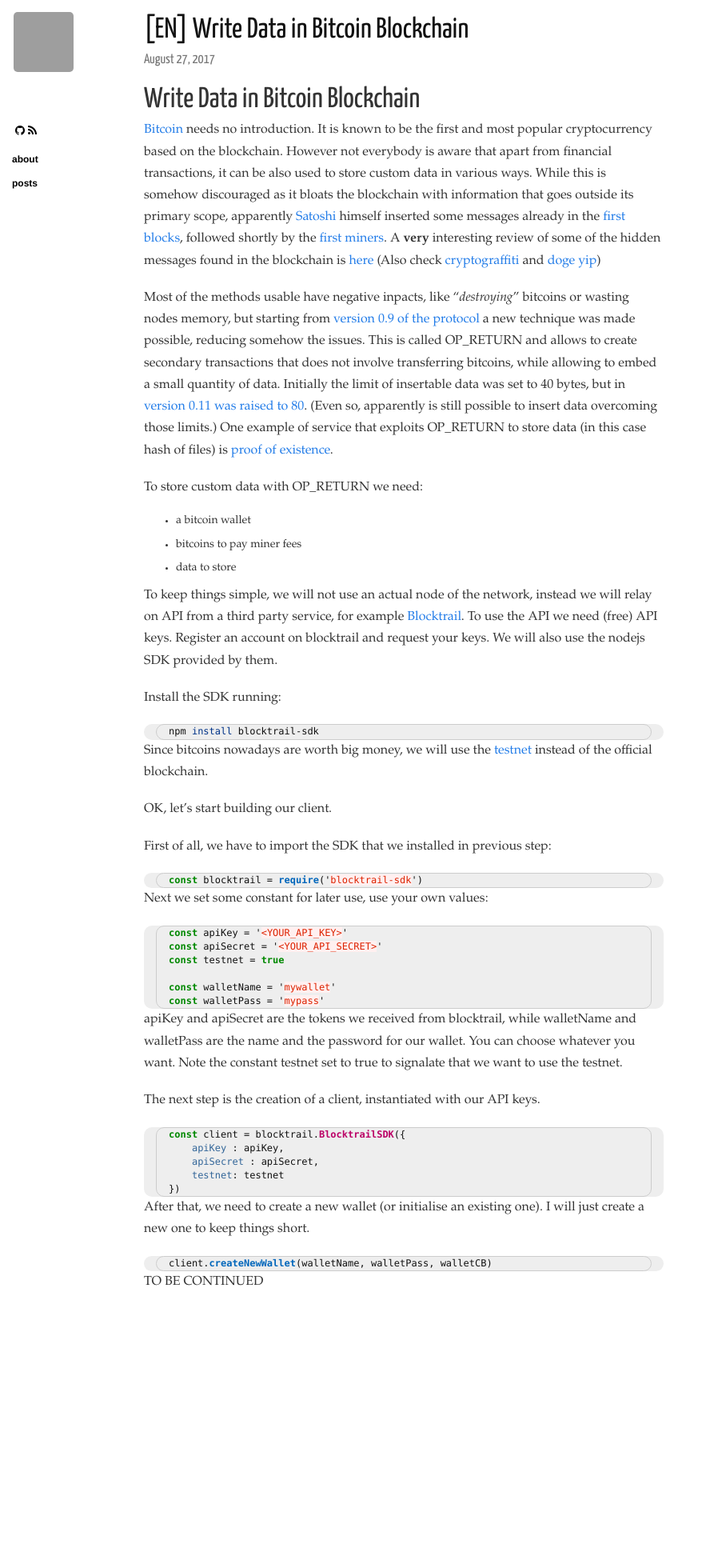
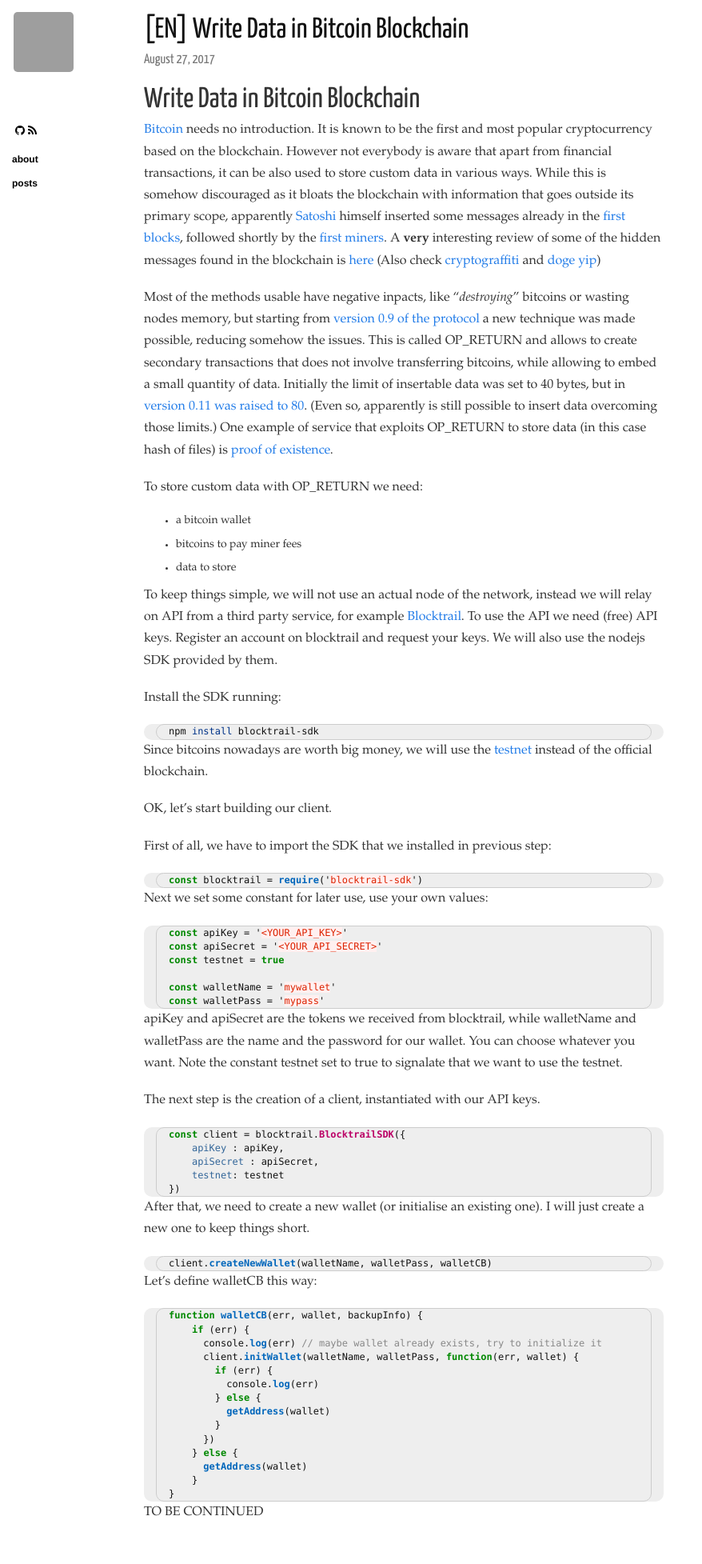
Before and after one commit to fbertone/blog.fbertone.it, a Jekyll site: the page built from _posts/2017-08-27-write-data-in-bitcoin-blockchain.md, in a window 1280 px wide. Shown: the whole page at 80% size, without its empty margins (0-878 px from the left). Built offline with Jekyll 4.4.1, drawn with Linux system fonts in a browser that asks for light colours; nearby versions of some CDN libraries; before the commit the page ends 1666 px from its top, so only the background shows below that; grey boxes are pictures that could not be loaded.

Commit message:
Update 2017-08-27-write-data-in-bitcoin-blockchain.md

````diff
--- a/_posts/2017-08-27-write-data-in-bitcoin-blockchain.md
+++ b/_posts/2017-08-27-write-data-in-bitcoin-blockchain.md
@@ -66,4 +66,23 @@
 client.createNewWallet(walletName, walletPass, walletCB)
 ```
 
+Let's define walletCB this way:
+
+```javascript
+function walletCB(err, wallet, backupInfo) {
+    if (err) {
+      console.log(err) // maybe wallet already exists, try to initialize it
+      client.initWallet(walletName, walletPass, function(err, wallet) {
+        if (err) {
+          console.log(err)
+        } else {
+          getAddress(wallet)
+        }
+      })
+    } else {
+      getAddress(wallet)
+    }
+}
+```
+
 TO BE CONTINUED
````
